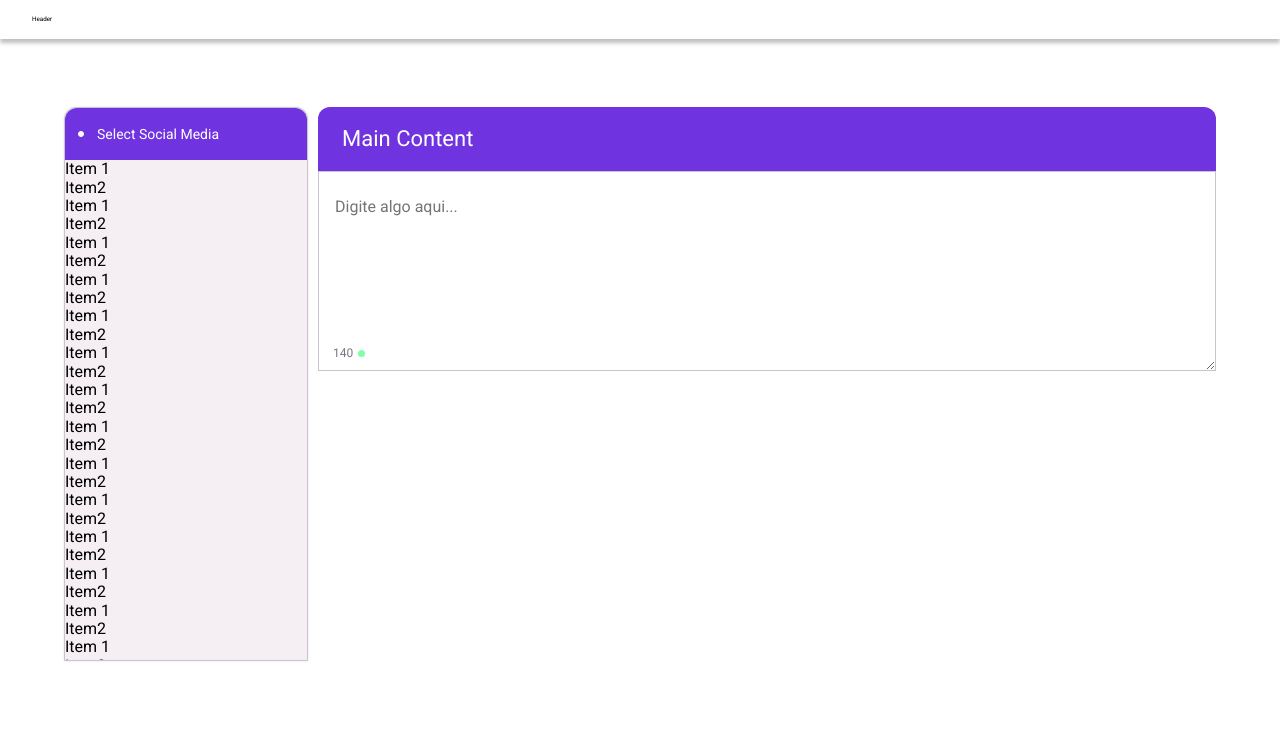
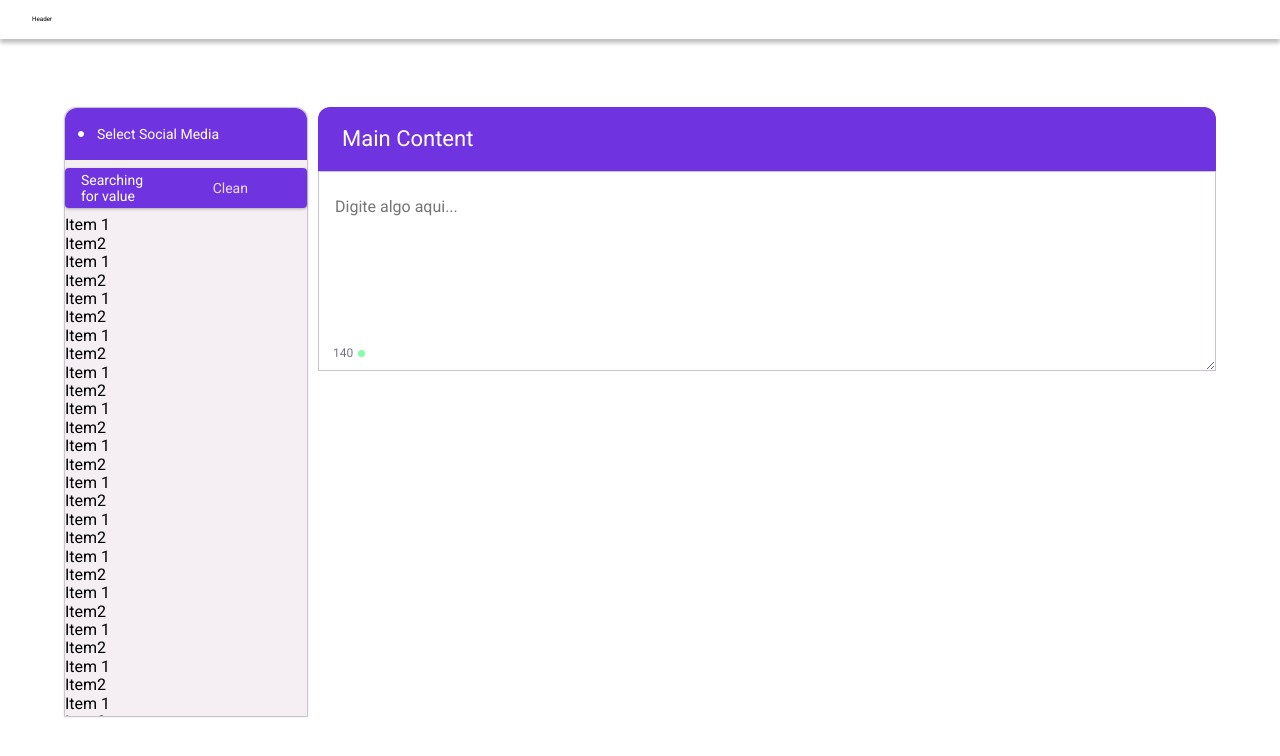
Before and after one commit to devhatt/octopost, a React (Create React App) app: page / in a window 1280 px wide. Shown: the top 756 px of the page. Built offline with nearby package versions, Linux system fonts and the light colour scheme; the HTML template or start-up script is replaced by a standard one.

Commit message:
feat: add new search clue component
feat#122

```diff
--- /dev/null
+++ b/src/components/SearchClue/SearchClue.module.scss
@@ -0,0 +1,30 @@
+@import '../../styles/global';
+
+.searchClueContainer {
+  display: flex;
+  gap: 0.8rem;
+
+  align-items: center;
+  justify-content: space-around;
+
+  font-family: $mainFont;
+  color: $primaryWhite;
+  font-size: 1.4rem;
+
+  margin: 0.8rem 0;
+  padding: 0.4rem 0.8rem 0.4rem 1.6rem;
+
+  background-color: $secondaryPurple;
+  box-shadow: 0 1px 3px 0 #0000004d;
+  border-radius: 4px;
+
+  .clearButton {
+    color: $primaryPurple;
+
+    border: 0;
+
+    background-color: transparent;
+
+    cursor: pointer;
+  }
+}
--- /dev/null
+++ b/src/components/SearchClue/SearchClue.tsx
@@ -0,0 +1,19 @@
+// import { useState } from 'react';
+
+import scss from './SearchClue.module.scss';
+
+import { ISearchClueProps } from './SearchClue.types';
+
+function SearchClue(props: ISearchClueProps) {
+  const { value, label } = props;
+  return (
+    <div className={scss.searchClueContainer}>
+      <span>
+        {label} {value}
+      </span>
+      <button className={scss.clearButton}>Clean</button>
+    </div>
+  );
+}
+
+export default SearchClue;
--- /dev/null
+++ b/src/components/SearchClue/SearchClue.types.ts
@@ -0,0 +1,4 @@
+export interface ISearchClueProps {
+  value: string;
+  label: string;
+}
--- a/src/pages/home/components/Sidebar/Sidebar.module.scss
+++ b/src/pages/home/components/Sidebar/Sidebar.module.scss
@@ -52,5 +52,9 @@
       background: $secondaryGray;
       border-radius: 8px;
     }
+
+    .sidebarMain {
+      padding: 0 1.2rem;
+    }
   }
 }
--- a/src/pages/home/components/Sidebar/Sidebar.tsx
+++ b/src/pages/home/components/Sidebar/Sidebar.tsx
@@ -1,3 +1,5 @@
+import SearchClue from '~components/SearchClue/SearchClue';
+
 import scss from './Sidebar.module.scss';
 
 import dotSvg from './images/dot.svg';
@@ -9,6 +11,8 @@ function Sidebar() {
         <img src={dotSvg} className={scss.dotSvg} />
         <p>Select Social Media</p>
       </div>
+      <div className={scss.sidebarMain}>
+        <SearchClue value="value" label="Searching for" />
         <div className={scss.itemsContainer}>
           Item 1 <br /> Item2 <br /> Item 1 <br /> Item2 <br />
           Item 1 <br /> Item2 <br />
@@ -23,6 +27,7 @@ function Sidebar() {
           Item 1 <br /> Item2 <br />
           Item 1 <br /> Item2 <br />
         </div>
+      </div>
     </aside>
   );
 }
```
Lines whose indentation alone changed are shown as unchanged.
